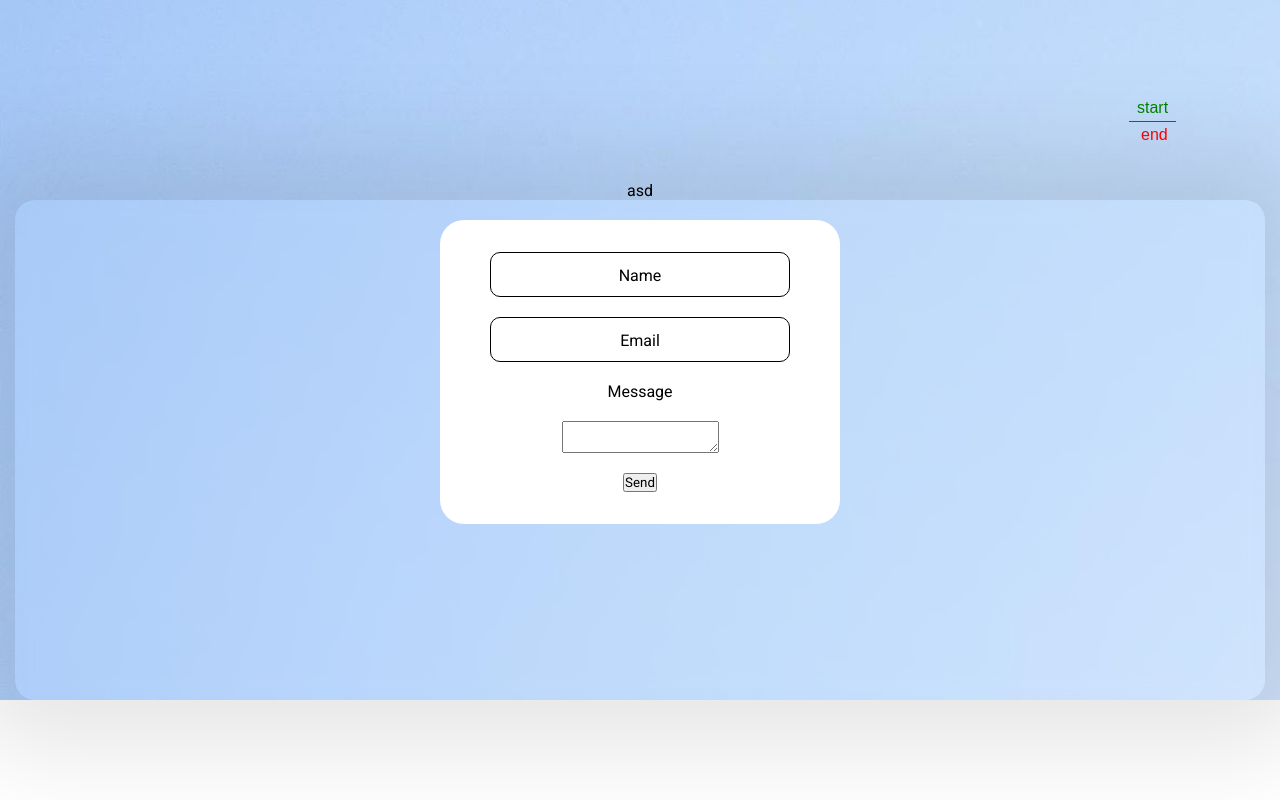
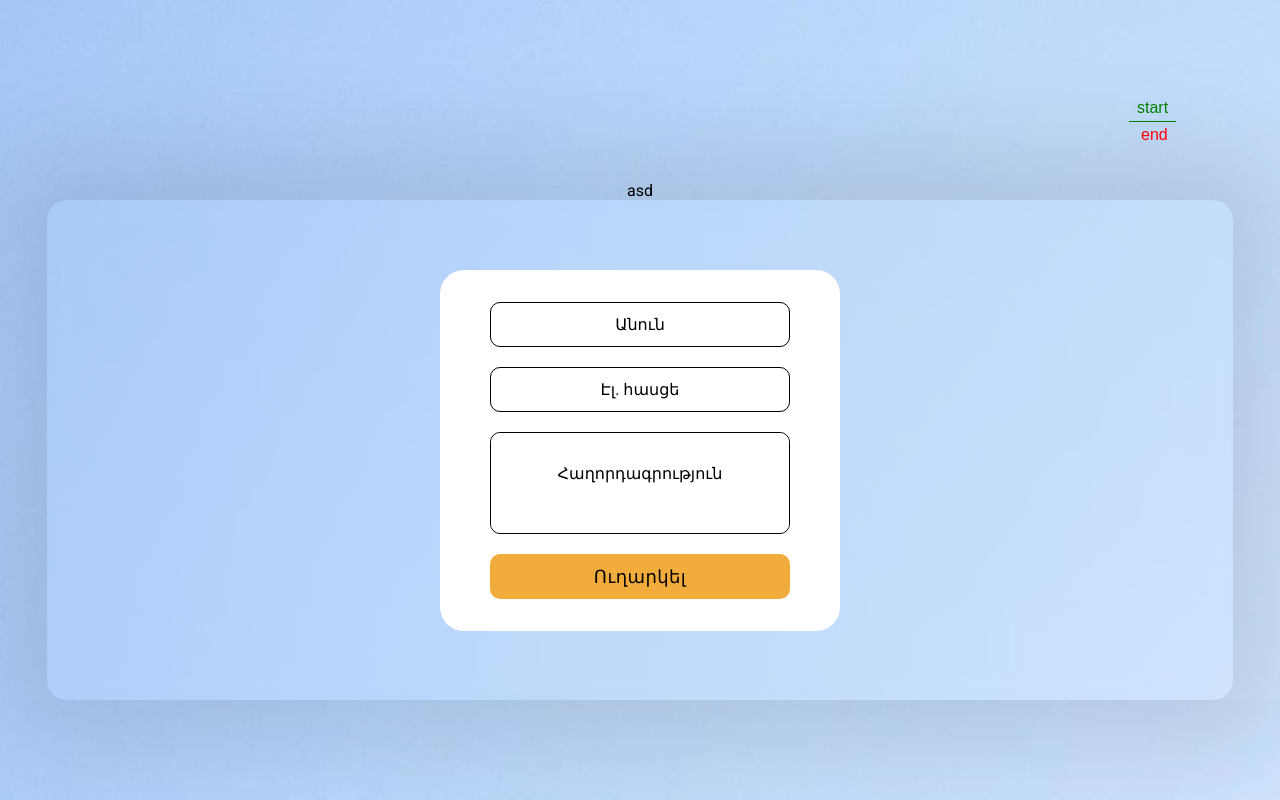
Before and after one commit to Garik-M/MonDeBon, a React (Vite) app: page / in a window 1280 px wide. Shown: the part 1419-2219 px from the top of the page. Before the commit the page ends 2119 px from the top, so only its background shows below. Built offline with nearby package versions, Linux system fonts and the light colour scheme.

Commit message:
contact changes

```diff
--- a/src/components/Contact/Contact.module.scss
+++ b/src/components/Contact/Contact.module.scss
@@ -3,6 +3,7 @@
 // .contactUs {
 //   position: relative;
 .contact {
+  @include flex;
   position: relative;
   width: 100%;
   height: 500px;
@@ -31,7 +32,7 @@
       label {
         transition: 0.4s;
         position: absolute;
-        background-color: white;
+        background-color: $white;
         padding: 0 3px;
         top: 50%;
         left: 50%;
@@ -52,6 +53,7 @@
         padding: 0 10px;
         border: none;
         border-radius: 10px;
+        font-size: 18px;
 
         &:focus {
           outline: none;
@@ -59,6 +61,56 @@
         cursor: pointer;
       }
     }
+    .areaContainer {
+      @include flex;
+      position: relative;
+      width: 300px;
+      border: 1px solid black;
+      border-radius: 10px;
+
+      label {
+        transition: 0.4s;
+        position: absolute;
+        background-color: $white;
+        padding: 0 3px;
+        top: 40%;
+        left: 50%;
+        translate: -50% -50%;
+        cursor: pointer;
+
+        &:has(+ textarea:focus) {
+          top: -10px;
+          left: 10px;
+          translate: 0;
+          color: #00000075;
+        }
+      }
+
+      textarea {
+        width: 100%;
+        height: 100px;
+        padding: 15px 10px;
+        border: none;
+        border-radius: 10px;
+        font-size: 17px;
+
+        &:focus {
+          outline: none;
+        }
+        cursor: pointer;
+        resize: none;
+      }
+    }
+    input[type=submit]{
+      width: 300px;
+      height: 45px;
+      border-radius: 10px;
+      border: none;
+      background-color: $orange;
+      font-size: 18px;
+      letter-spacing: .4px;
+      cursor: pointer;
+    }
   }
 }
 // }
--- a/src/components/Contact/index.tsx
+++ b/src/components/Contact/index.tsx
@@ -27,21 +27,25 @@ const ContactUs = () => {
 
   return (
     // <div className={styles.contactUs}>
-      <div className={`${styles.contact} container`} id="Contact">
+    <div className="container">
+      <div className={styles.contact} id="Contact">
         <form ref={form} onSubmit={sendEmail}>
           <div className={styles.container}>
-            <label htmlFor="name">Name</label>
+            <label htmlFor="name">Անուն</label>
             <input type="text" name="user_name" id="name" />
           </div>
           <div className={styles.container}>
-            <label htmlFor="email">Email</label>
+            <label htmlFor="email">Էլ. հասցե</label>
             <input type="email" name="user_email" id="email" />
           </div>
-          <label>Message</label>
-          <textarea name="message" />
-          <input type="submit" value="Send" />
+          <div className={styles.areaContainer}>
+            <label htmlFor="textarea">Հաղորդագրություն</label>
+            <textarea name="message" id="textarea" />
+          </div>
+          <input type="submit" value="Ուղարկել" />
         </form>
       </div>
+    </div>
     // </div>
   );
 };
--- a/src/components/Footer/Footer.module.scss
+++ b/src/components/Footer/Footer.module.scss
@@ -1 +1,5 @@
 @import "@styles/App.scss";
+
+footer{
+  margin-top: 100px;
+}
--- a/src/styles/App.scss
+++ b/src/styles/App.scss
@@ -25,6 +25,7 @@ $black: #000;
 $white: #fff;
 $light: rgb(210, 221, 252);
 $orange: rgb(242, 172, 60);
+$brown: #3d1900;
 
 @mixin flex($dir1: center, $dir2: center, $gap: 0, $dir: row, $wrap: nowrap) {
   display: flex;
```
